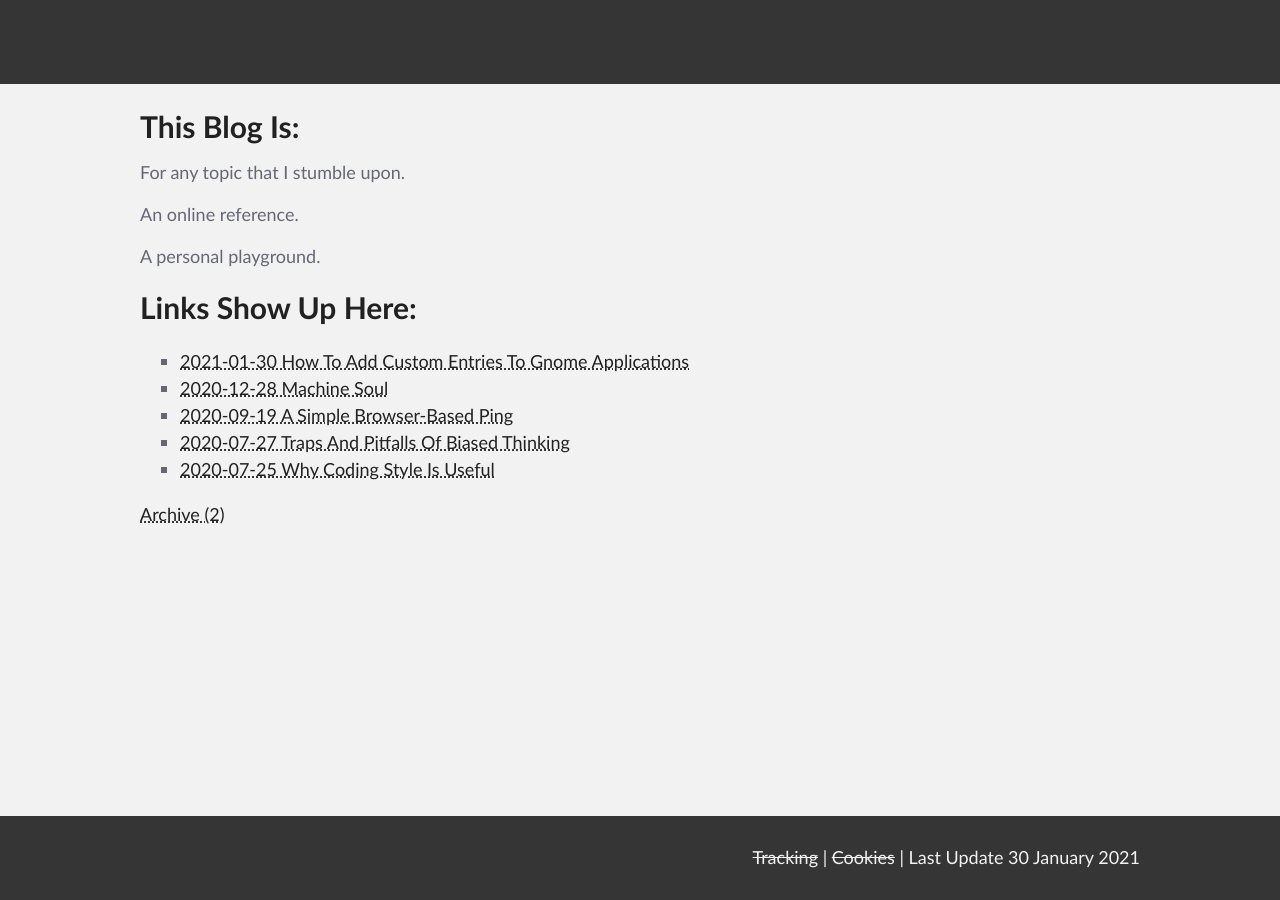
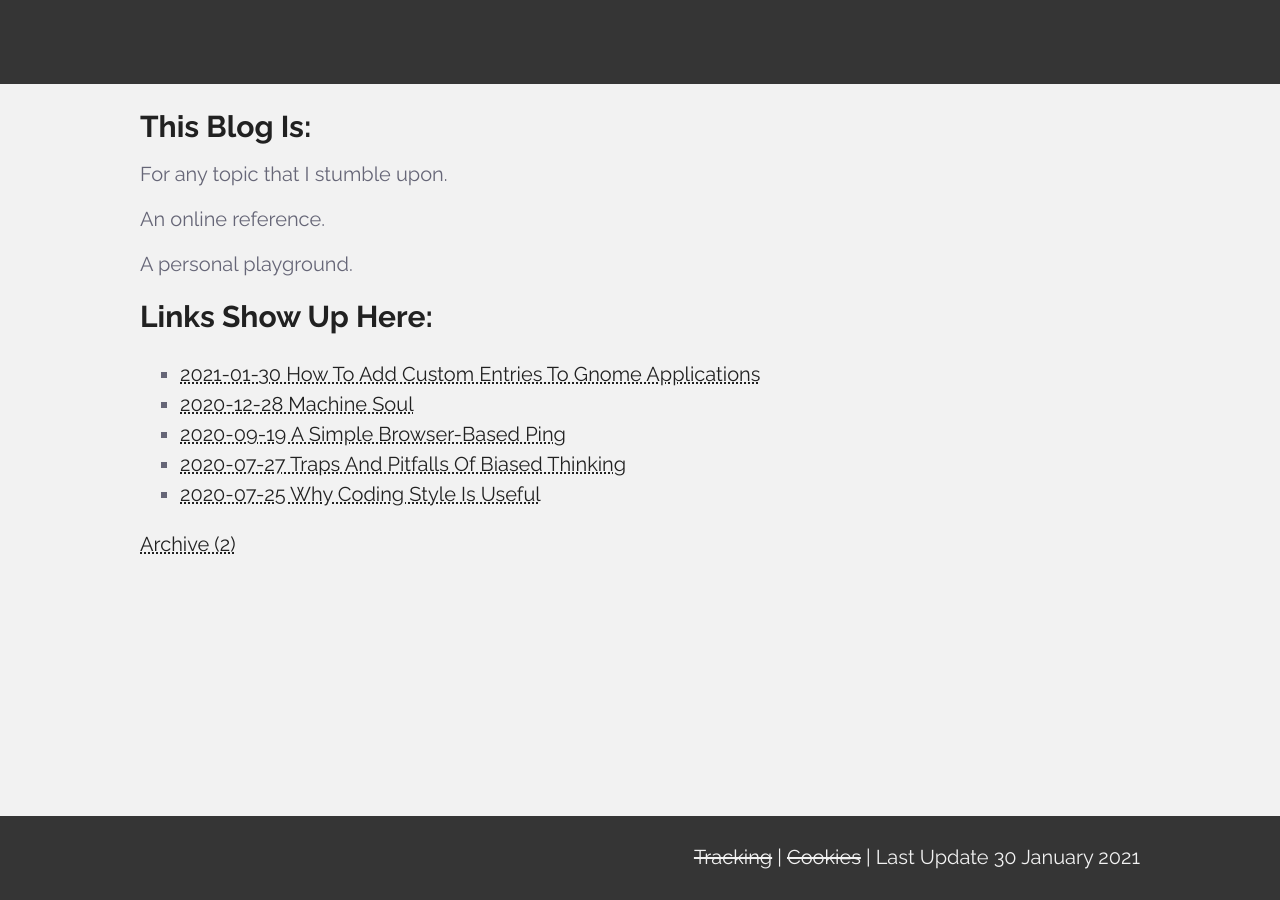
Before and after one commit to ZackDev/zackdev.github.io, a Jekyll site: the page built from index.md, in a window 1280 px wide. Built offline with Jekyll 4.4.1, drawn with Linux system fonts in a browser that asks for light colours.

Commit message:
added variable font

```diff
--- a/_sass/main.scss
+++ b/_sass/main.scss
@@ -1,3 +1,8 @@
+@font-face {
+  font-family: 'Raleway';
+  src: url('/assets/fonts/Raleway-VariableFont_wght.ttf') format('truetype');
+}
+
 /* equalize attributes */
 html, body, div, span, applet, object, iframe,
 h1, h2, h3, h4, h5, h6, p, blockquote, pre,
@@ -56,8 +61,8 @@ body {
   box-sizing: border-box;
   color: $medium_grey;
   background: $dark_grey;
-  font-size: 18px;
-  font-family: 'Myriad Pro', 'Calibri', Helvetica, monospace, sans-serif;
+  font-size: 20px;
+  font-family: 'Raleway', Helvetica, monospace, sans-serif;
   line-height: 1.5;
   text-align: justify;
   margin-bottom: 168px;
```
Also changed, not shown: assets/fonts/Raleway-VariableFont_wght.ttf (added).
